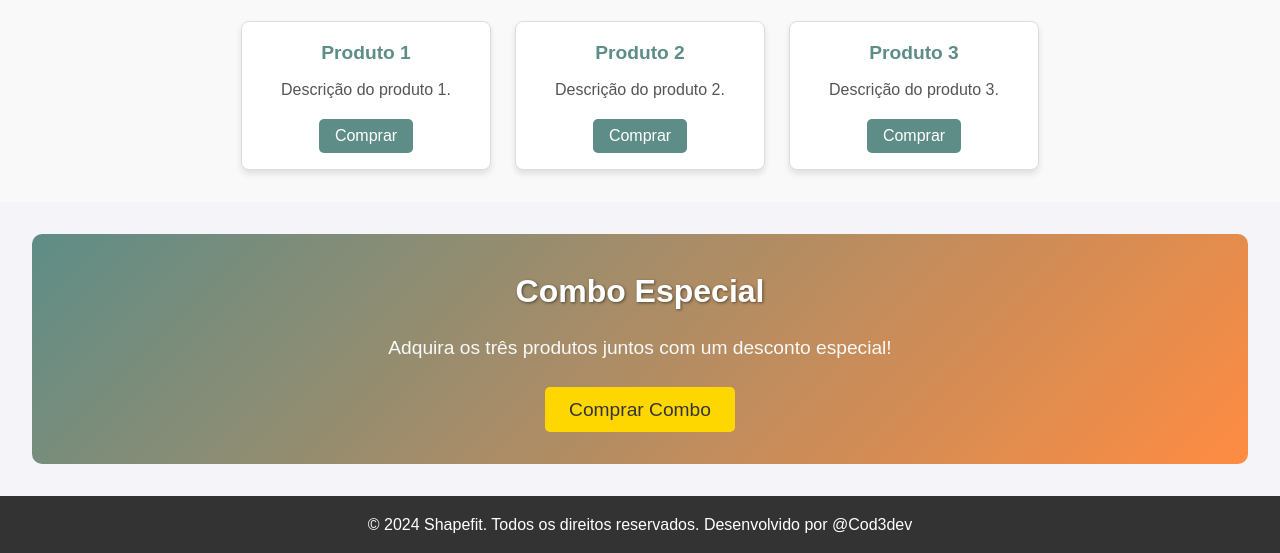
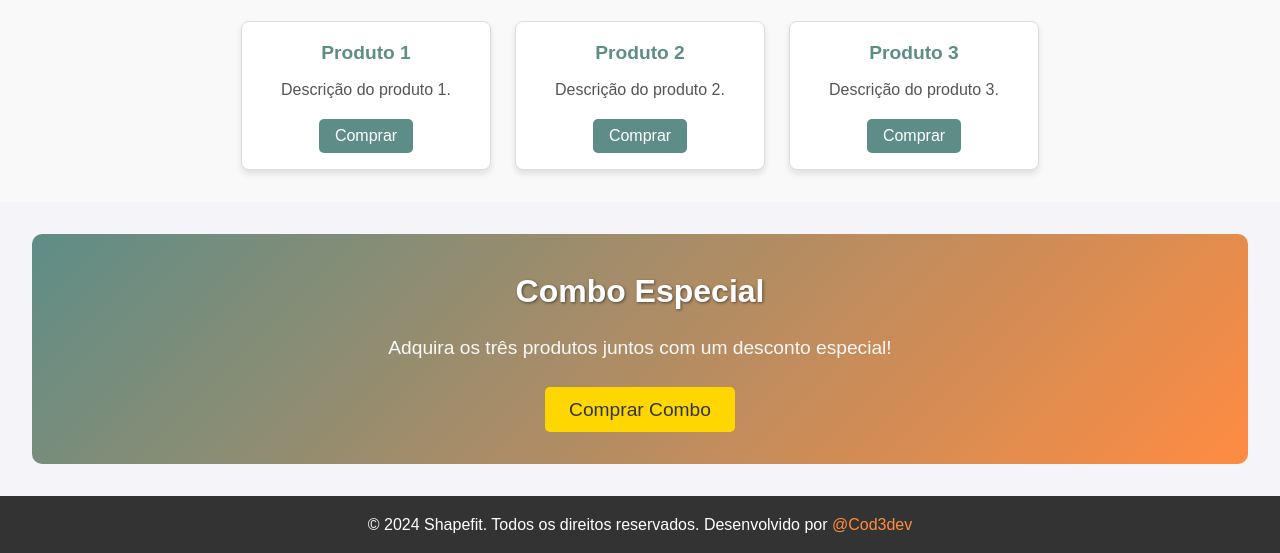
Before and after one commit to pedrohpiri/Shapefit, a plain HTML site: page index.html in a window 1280 px wide. Shown: the part 464-1017 px from the top of the page. Drawn offline with Linux system fonts and the light colour scheme; a script that the page names is missing.

Commit message:
alteração no rodape

```diff
--- a/index.html
+++ b/index.html
@@ -65,9 +65,13 @@
     </section>
 
     <!-- Rodapé -->
-    <footer>
-        <p>&copy; 2024 Shapefit. Todos os direitos reservados. Desenvolvido por @Cod3dev</p>
-    </footer>
+   <!-- Rodapé -->
+<footer>
+    <p>&copy; 2024 Shapefit. Todos os direitos reservados. Desenvolvido por
+        <a href="https://www.instagram.com/Cod3dev/" target="_blank" id="dev-link">@Cod3dev</a>
+    </p>
+</footer>
+
 
     <script src="script.js"></script>
 </body>
```
